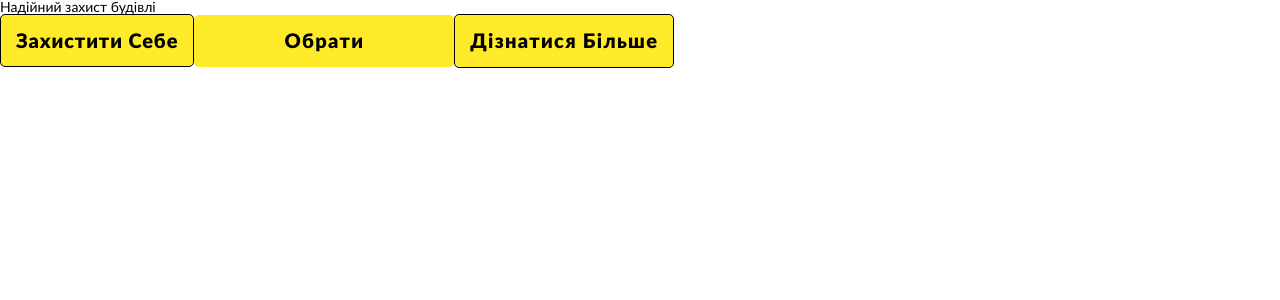
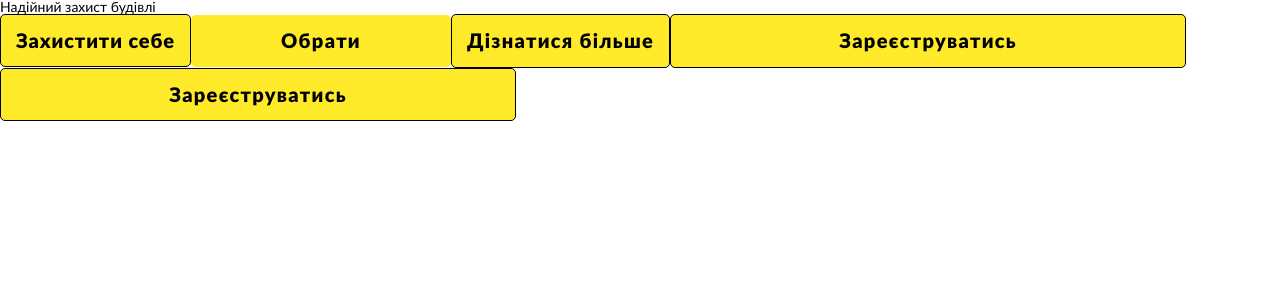
Before and after one commit to vik-tsyplakov/dog_guard_react, a React (Create React App) app in the folder dog_guard/: page / in a window 1280 px wide. Shown: the top 300 px of the page. Built offline with nearby package versions, Linux system fonts and the light colour scheme.

Commit message:
created-component_ButtonModal

```diff
--- a/dog_guard/src/App.js
+++ b/dog_guard/src/App.js
@@ -1,6 +1,7 @@
 import "./App.css";
 import ButtonCTA from "./Components/UI/Buttons/ButtonCTA";
 import ButtonDefault from "./Components/UI/Buttons/ButtonDefault";
+import ButtonModal from "./Components/UI/Buttons/ButtonModal";
 import ButtonProposition from "./Components/UI/Buttons/ButtonProposition";
 
 function App() {
@@ -11,6 +12,8 @@ function App() {
         <ButtonDefault text={"Захистити себе"} path={"#"} />
         <ButtonProposition text={"Обрати"} path={"#"} />
         <ButtonCTA text={"Дізнатися більше"} path={"#"} />
+        <ButtonModal text={"Зареєструватись"} path={"#"} />
+        <ButtonModal text={"Зареєструватись"} path={"#"} disabled="true" />
       </header>
     </div>
   );
--- a/dog_guard/src/Components/UI/Buttons/Button.module.css
+++ b/dog_guard/src/Components/UI/Buttons/Button.module.css
@@ -11,7 +11,6 @@
   line-height: 153.5%;
   letter-spacing: 0.045em;
   text-align: center;
-  text-transform: capitalize;
   color: #000000;
   white-space: nowrap;
   transition: all ease-in-out 200ms;
@@ -41,3 +40,18 @@
   border: 1px solid #000;
   color: #000;
 }
+.button_modal {
+  width: 516px;
+  line-height: 158%;
+  letter-spacing: 0.065em;
+}
+.button_modal:hover {
+  color: #ffea29;
+  background: #000000;
+  border: 1px solid #000000;
+}
+.button_modal:disabled {
+  color: #8c8c8c;
+  background: #e7e7e7;
+  border: 1px solid #8c8c8c;
+}
--- /dev/null
+++ b/dog_guard/src/Components/UI/Buttons/ButtonModal.jsx
@@ -0,0 +1,10 @@
+import React from "react";
+import cl from "./Button.module.css";
+
+export default function ButtonModal(props) {
+  return (
+    <a href={props.path}>
+      <div className={cl.button + " " + cl.button_modal}>{props.text}</div>
+    </a>
+  );
+}
```
